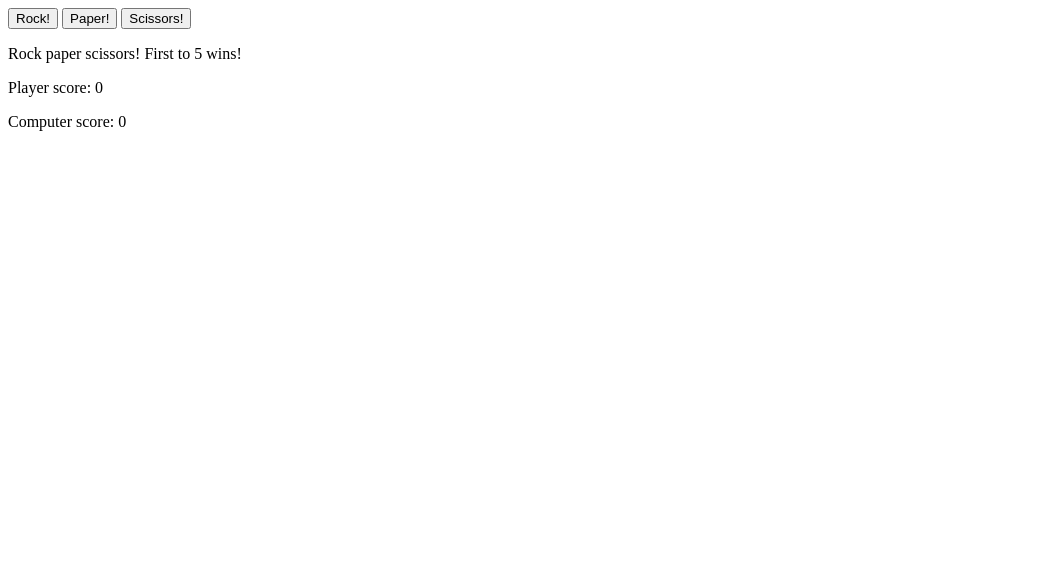
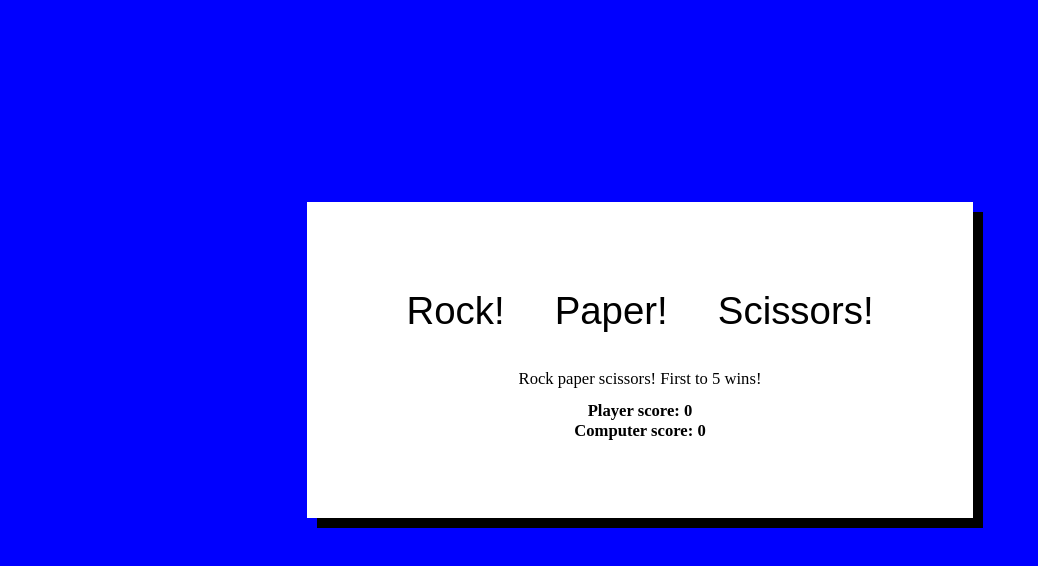
Before and after one commit to GilmarMouraJr/rockPaperScissors, a plain HTML site: page index.html in a window 1280 px wide. Shown: the whole page, without its empty margins (0-1038 px from the left). Drawn offline with Linux system fonts and the light colour scheme.

Commit message:
Add CSS to page

```diff
--- a/index.html
+++ b/index.html
@@ -3,9 +3,11 @@
   <head>
     <meta charset="UTF-8" />
     <meta name="viewport" content="width=device-width, initial-scale=1.0" />
+    <link rel="stylesheet" href="./styles.css">
     <title>Document</title>
   </head>
   <body>
+    <section id="game">
             <div id="buttons">
                 <button id="rock">Rock!</button>
                 <button id="paper">Paper!</button>
@@ -13,10 +15,13 @@
             </div>
             <div id="results">
                 <p id="matchResult">Rock paper scissors! First to 5 wins!</p>
+                <div id="score">
                     <p id="human">Player score: 0</p>
                     <p id="computer">Computer score: 0</p>
                 </div>
+            </div>
+    </section>
 
-    <script src="script.js"></script>
+    <script src="./script.js"></script>
   </body>
 </html>
--- a/script.js
+++ b/script.js
@@ -47,6 +47,14 @@ function disableButtons() {
   rock.disabled = true;
   paper.disabled = true;
   scissors.disabled = true;
+
+
+  rock.style.color = "gray";
+  paper.style.color = "gray";
+  scissors.style.color = "gray";
+  rock.style.transform = "scale(1)";
+  paper.style.transform = "scale(1)";
+  scissors.style.transform = "scale(1)";
 }
 
 const rock = document.getElementById("rock");
--- /dev/null
+++ b/styles.css
@@ -0,0 +1,60 @@
+:root {
+    --primary-background: blue;
+    --secondary-background: white;
+    --primary-color: white;
+    --text-color: black;
+}
+
+* {
+    margin: 0;
+    padding: 0;
+    box-sizing: border-box;
+}
+
+body {
+    background-color: var(--primary-background);
+    height: 90vh;
+    display: flex;
+    align-items: center;
+    justify-content: center;
+}
+
+#game {
+    background-color: var(--secondary-background);
+    padding: 6vw;
+    display: flex;
+    flex-direction: column;
+    align-items: center;
+    justify-content: center;
+    text-align: center;
+    box-shadow: 10px 10px;
+
+}
+
+#buttons button {
+    background-color: var(--primary-color);
+    padding: 0.8vw;
+    border: 0;
+    margin: 0 1vw;
+    color: var(--text-color);
+    font-size: 3vw;
+    transition: transform 0.2s ease, background-color 0.2s ease;
+}
+
+button:hover {
+    transform: scale(1.1);
+}
+
+button:active {
+    transform: scale(0.8);
+}
+
+#results {
+    margin-top: 2vw;
+    font-size: 1.3vw;
+}
+
+#score {
+    margin-top: 1vw;
+    font-weight: 700;
+}
```
Lines whose indentation alone changed are shown as unchanged.
